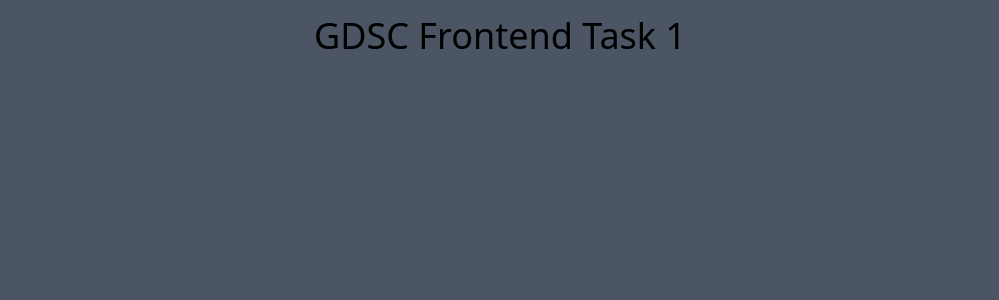
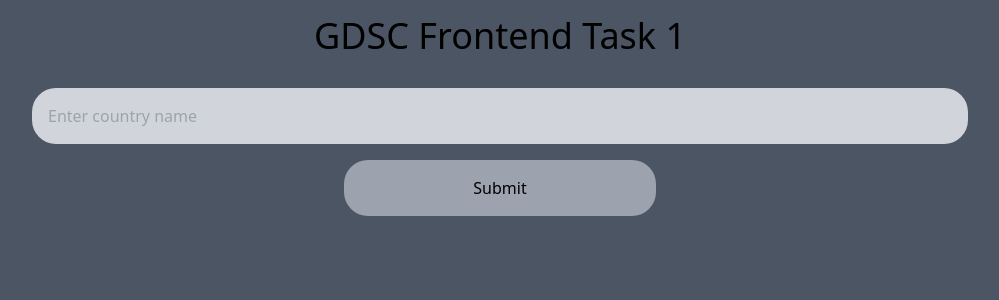
Before and after one commit to SafeTorpedo/gdsc-frontend-task, a React (Vite) app: page / in a window 1280 px wide. Shown: the top 300 px of the page, without its empty margins (140-1139 px from the left). Built offline with nearby package versions, Linux system fonts and the light colour scheme.

Commit message:
feat: Created input fields

```diff
--- a/src/App.tsx
+++ b/src/App.tsx
@@ -1,9 +1,38 @@
+import { useState } from "react";
+
 function App() {
+    const [country, setCountry] = useState("");
+    // const [result, setResult] = useState("");
+    const handleSubmit = (e: React.FormEvent) => {
+        e.preventDefault();
+        // const data = country;
+        // setResult(data);
+        // console.log(result);
+    };
     return (
         <div className="w-screen h-screen bg-gray-600">
             <h1 className="text-center text-xl sm:text-2xl md:text-3xl lg:text-4xl p-4">
                 GDSC Frontend Task 1
             </h1>
+            <form onSubmit={handleSubmit}>
+                <div className="flex justify-center m-4">
+                    <input
+                        className="w-3/4 p-4 rounded-3xl bg-gray-300"
+                        type="text"
+                        placeholder="Enter country name"
+                        value={country}
+                        onChange={(e) => setCountry(e.target.value)}
+                    />
+                </div>
+                <div className="flex justify-center m-4">
+                    <button
+                        className="w-1/4  p-4 rounded-3xl bg-gray-400"
+                        type="submit"
+                    >
+                        Submit
+                    </button>
+                </div>
+            </form>
         </div>
     );
 }
```
Also changed, not shown: 1 other file (tests, documents, lock files or other folders).
